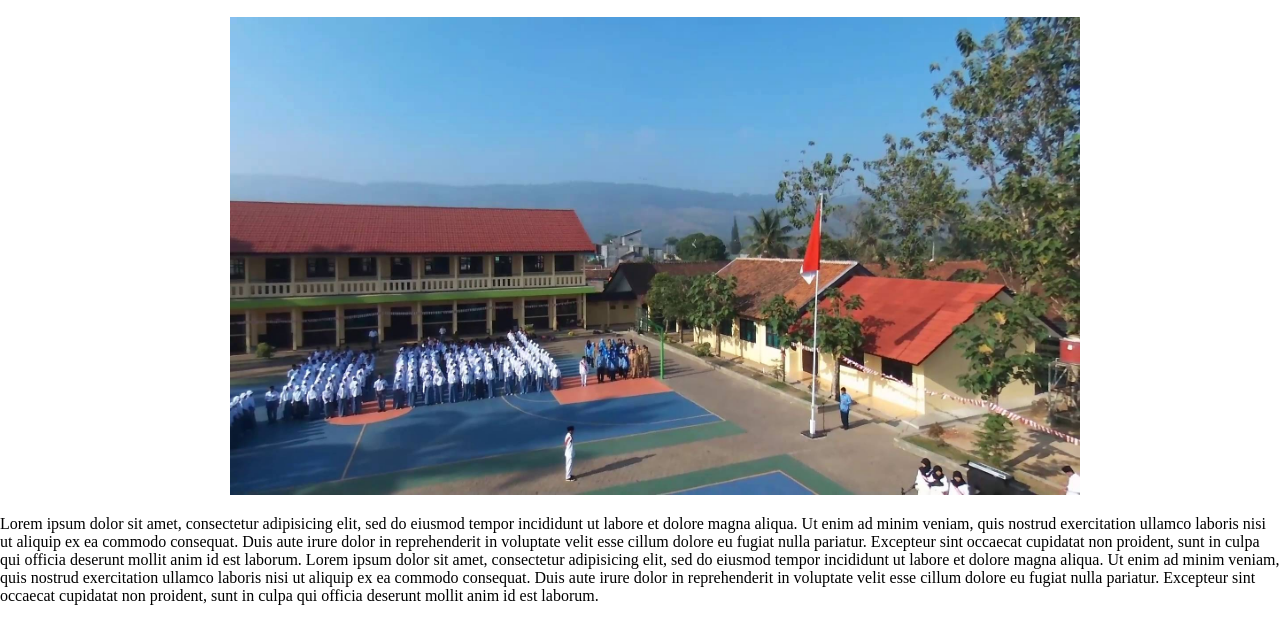
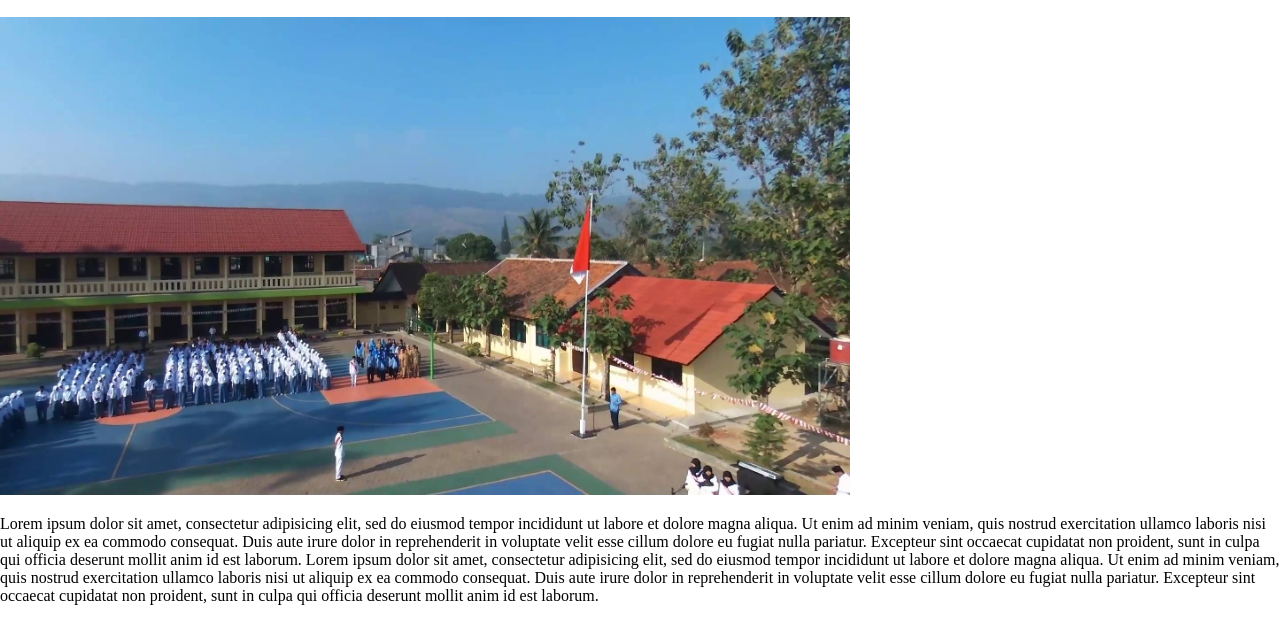
Before and after one commit to tengkujuansyah/utswebtengku, a plain HTML site: page index.html in a window 1280 px wide. Shown: the part 132-750 px from the top of the page. Drawn offline with Linux system fonts and the light colour scheme.

Commit message:
Update style.css

```diff
--- a/style.css
+++ b/style.css
@@ -71,7 +71,7 @@ body {
 }
 .about img {
 	width: 850px ;
-	padding-left: 18%;
+	margin: 0 auto;
 }
 .footer {
 	color: #fff;
```
